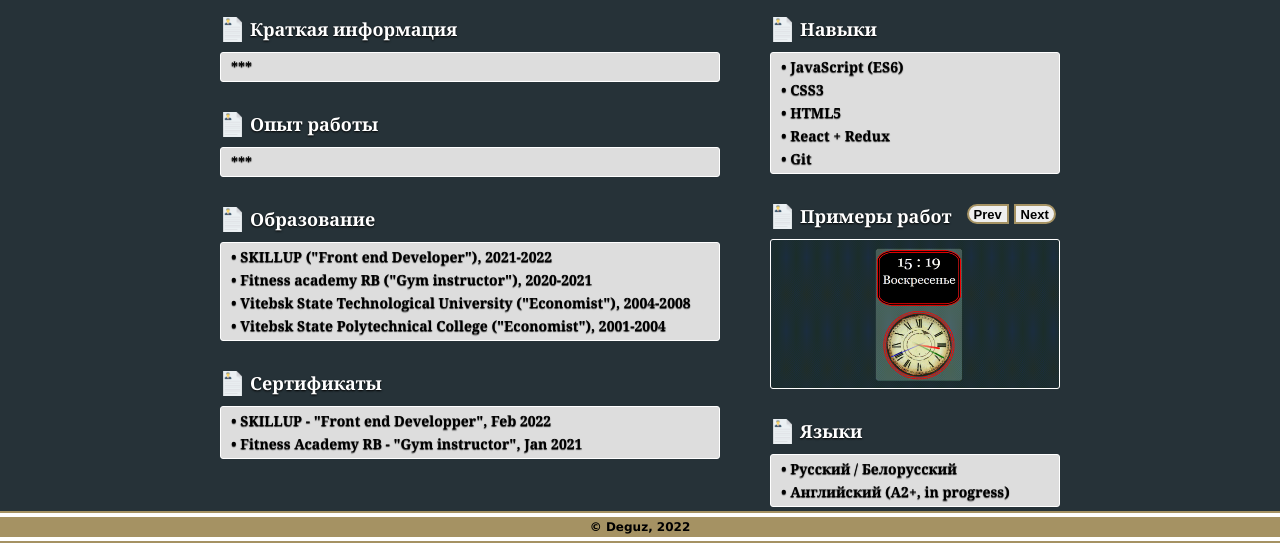
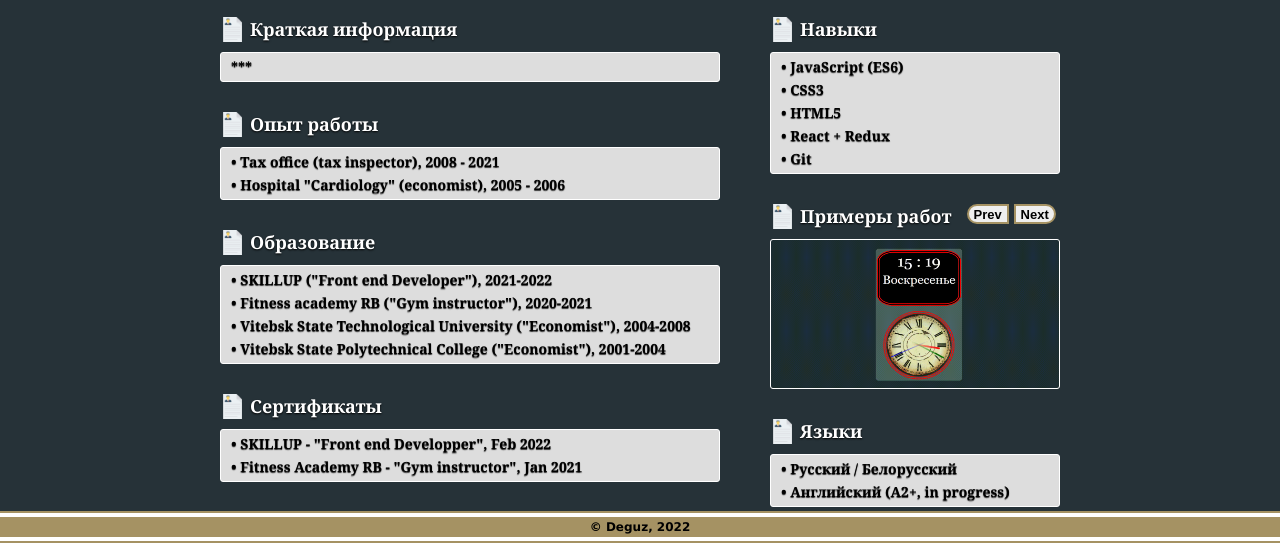
Before and after one commit to DeguzBelarus/VanillaJS, a plain HTML site: page index.html in a window 1280 px wide. Shown: the part 256-800 px from the top of the page. Drawn offline with Linux system fonts and the light colour scheme; a web font is replaced by a local one.

Commit message:
info added

```diff
--- a/index.html
+++ b/index.html
@@ -152,7 +152,11 @@
             <p>Опыт работы</p>
           </div>
           <div class="textblock">
-            <p>***</p>
+            <p>• Tax of&shy;fi&shy;ce (tax ins&shy;pec&shy;tor), 2008 - 2021</p>
+            <p>
+              • Hos&shy;pi&shy;tal "Car&shy;dio&shy;lo&shy;gy"
+              (eco&shy;no&shy;mist), 2005 - 2006
+            </p>
           </div>
         </div>
 
```
